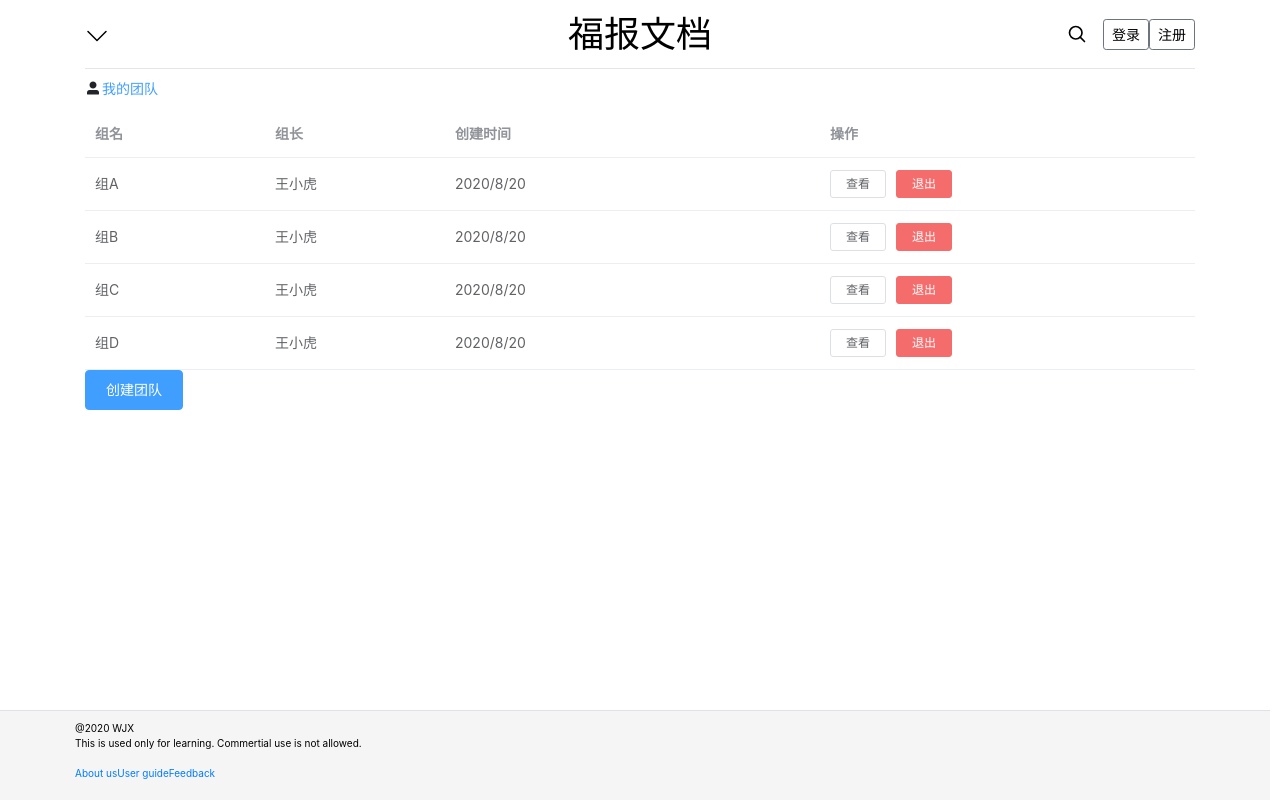
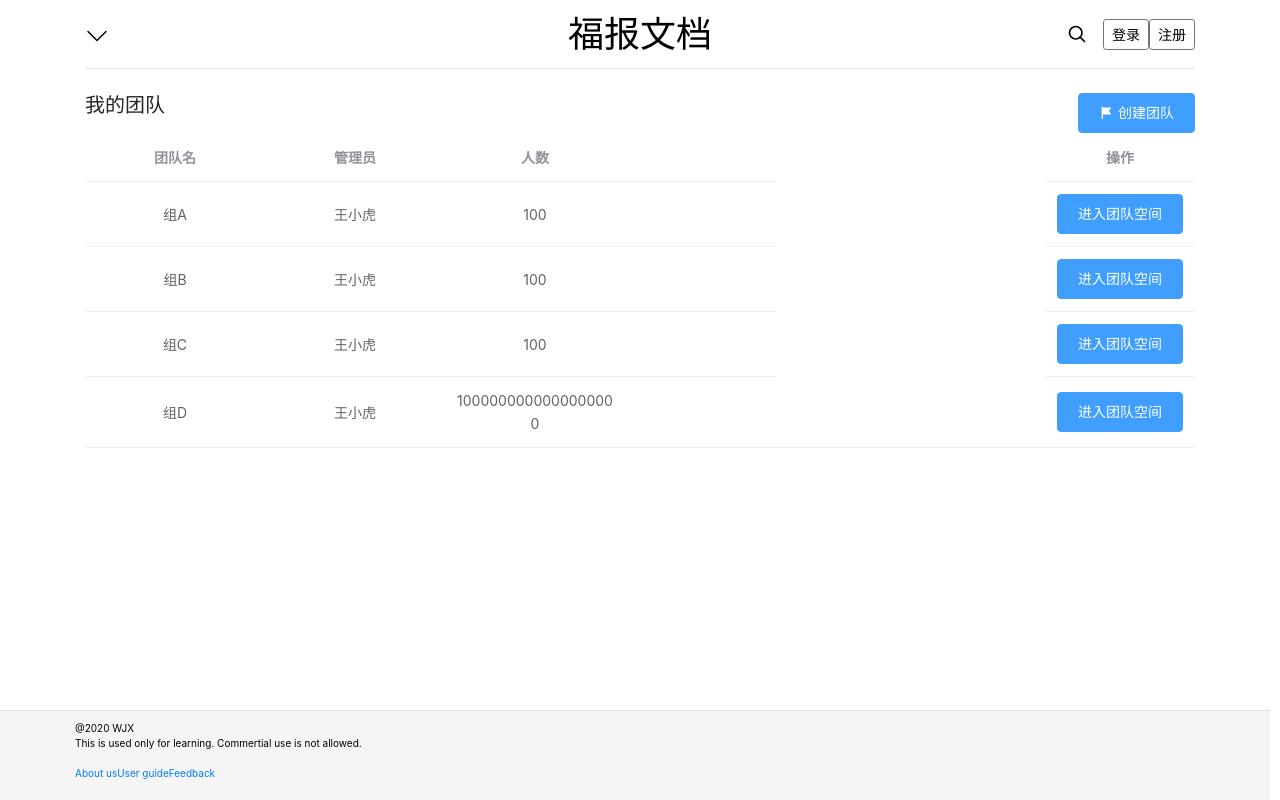
Before and after one commit to wjxchn/2020_Summer_Semester, a Vue app in the folder SmallSemester/SmallSemesterVue/: page /team in a window 1280 px wide. Built offline with nearby package versions, Linux system fonts and the light colour scheme; what vue-quill-editor, vue-verify-plugin would draw is missing.

Commit message:
团队页面更新

```diff
--- a/SmallSemester/SmallSemesterVue/src/components/Team.vue
+++ b/SmallSemester/SmallSemesterVue/src/components/Team.vue
@@ -2,38 +2,72 @@
     <div>
         <Guider id="navBar" :class="{isFixed:istabBar}"/>
         <main id="mainPart" role="main" class="container">
-            <el-row>
-                <i class="el-icon-user-solid"></i>
-                  <el-button type="text">我的团队</el-button>
-            </el-row>
+            <br>
+            <el-button type="primary" style="float:right" icon="el-icon-s-flag" @click="open">创建团队</el-button>
+            <!--
+             <el-dialog title="创建团队" :visible.sync="dialogFormVisible">
+            <el-form :model="form">
+                <el-form-item label="团队名称" :label-width="formLabelWidth">
+                    <el-input v-model="form.name" autocomplete="off"></el-input>
+                </el-form-item>
+            </el-form>
+
+            <div slot="footer" class="dialog-footer">
+                <el-button @click="dialogFormVisible = false">取 消</el-button>
+                <el-button type="primary" @click="dialogFormVisible = false">确 定</el-button>
+
+
+
+            </div>
+            </el-dialog> -->
+
+
+
+
+
+
+            <h5 fixed="right"> 我的团队 </h5>
+
             <el-table
             :data="tableData"
             style="width: 100%">
             <el-table-column
                 prop="name"
-                label="组名"
-                width="180">
+                label="团队名"
+                width="180"
+                fixed="left"
+                align="center">
+
             </el-table-column>
             <el-table-column
                 prop="owner"
-                label="组长"
-                width="180">
+                label="管理员"
+                width="180"
+                fixed="left"
+                align="center">
             </el-table-column>
             <el-table-column
-                prop="time"
-                label="创建时间">
+                prop="number"
+                label="人数"
+                width="180"
+                align="center"
+                fixed="left">
             </el-table-column>
-            <el-table-column label="操作">
-            <template slot-scope="scope">
-                <el-button
-                size="mini">查看</el-button>
-                <el-button
-                size="mini"
-                type="danger">退出</el-button>
-            </template>
+            <el-table-column
+                label="操作"
+                align="center"
+                width="150"
+                fixed="right"
+             >
+           <template
+                slot-scope="scope"
+                >
+
+                        <el-button @click="handleClick(scope.row)" type="primary">进入团队空间</el-button>
+
+                    </template>
             </el-table-column>
             </el-table>
-            <el-button type="primary">创建团队</el-button>
         </main>
         <BottomGuider/>
     </div>
@@ -53,24 +87,49 @@ export default {
             tableData: [{
                 name: '组A',
                 owner: '王小虎',
-                time: '2020/8/20'
+                number:'100'
             }, {
                 name: '组B',
                 owner: '王小虎',
-                time: '2020/8/20'
+                number:'100'
             }, {
                 name: '组C',
                 owner: '王小虎',
-                time: '2020/8/20'
+                number:'100'
             }, {
                 name: '组D',
                 owner: '王小虎',
-                time: '2020/8/20'
+                number:'1000000000000000000'
             }],
-            istabBar: false
-        }
+            istabBar: false,
+            dialogFormVisible: false,
+            dialogFormVisible2: false,
+            form: {
+            name: '',
+
+            },
+            formLabelWidth: '120px'
+            }
     },
     methods: {
+        open(){
+            this.$prompt('请输入团队名','提示',{
+                confirmButtonText: '确定',
+                cancelButtonText: '取消',
+                inputPattern:/^[\u4E00-\u9FA5A-Za-z0-9_]+.{1,}$/,
+                inputErrorMessage: '团队名格式错误'
+            }).then(({ value }) =>{
+                this.$message({
+                    type:'success',
+                    message:'创建成功！ 你的团队名是：' + value
+                });
+            }).catch(() => {
+                this.$message({
+                    type:'info',
+                    message:'取消输入'
+                });
+            });
+        },
         // 添加一个方法 兼容
         handleScroll () {
             let scrollTop = window.pageYOffset || document.documentElement.scrollTop || document.body.scrollTop;
```
Also changed, not shown: SmallSemester/SmallSemesterVue/src/components/image/微信截图_20200811113807.png (deleted).
